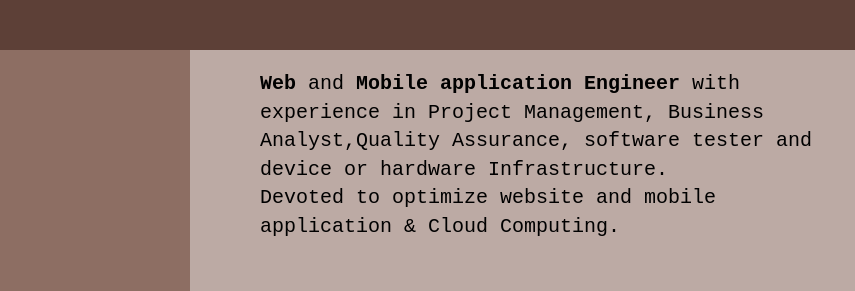
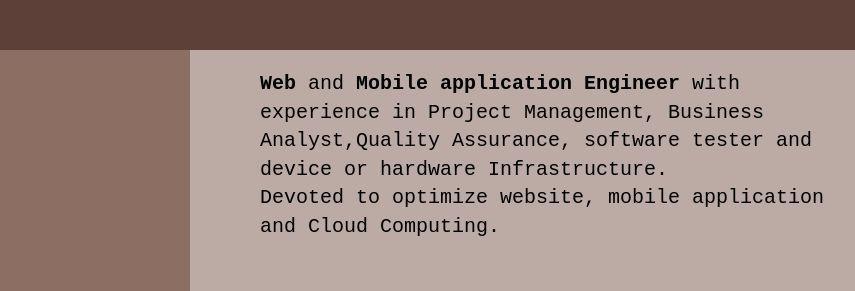
Before and after one commit to 34move21/34move21.github.io, a plain HTML site: page index.html in a window 1280 px wide. Shown: the top 291 px of the page, 0-855 px from the left. Drawn offline with nearby package versions, Linux system fonts and the light colour scheme.

Commit message:
main update

```diff
--- a/index.html
+++ b/index.html
@@ -20,7 +20,7 @@
 	  	<section id=intro>
 		  	<div class="intro row">
 		    	<div id="intro-text">
-		      	<p class="text-left"><b>Web</b> and <b>Mobile application Engineer</b> with experience in Project Management, Business Analyst,Quality Assurance, software tester and device or hardware Infrastructure. <br>Devoted to optimize website and mobile application & Cloud Computing.</p>
+		      	<p class="text-left"><b>Web</b> and <b>Mobile application Engineer</b> with experience in Project Management, Business Analyst,Quality Assurance, software tester and device or hardware Infrastructure. <br>Devoted to optimize website, mobile application and Cloud Computing.</p>
 		    	</div>
 		    <div id="intro-pic">
 		    	<img class="img-circle"  src="https://cloud.githubusercontent.com/assets/5304279/22600768/97bb25fa-ea6e-11e6-8706-344853be6dbb.JPG"></img>
```
